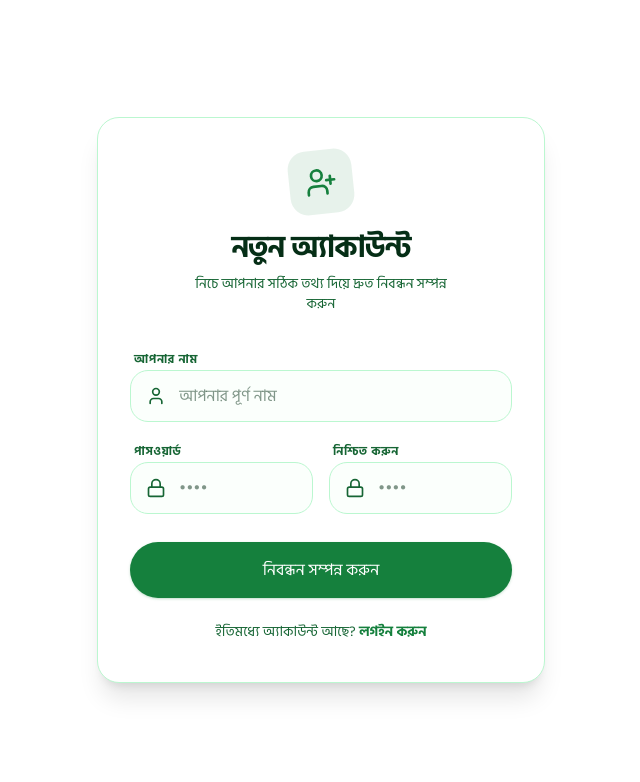
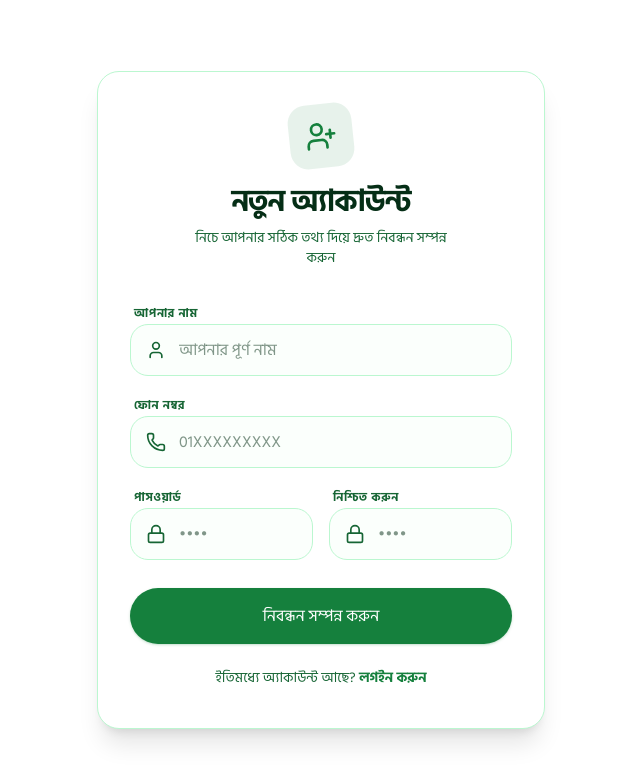
Before and after one commit to bogajoss/shop.examify.me, a Next.js app: page /register in a window 1280 px wide. Shown: the top 782 px of the page, without its empty margins (319-959 px from the left). Built offline with nearby package versions, Linux system fonts and the light colour scheme.

Commit message:
image issue fixed

```diff
--- a/src/app/register/page.tsx
+++ b/src/app/register/page.tsx
@@ -6,6 +6,7 @@ import {
   Copy,
   Loader2,
   Lock,
+  Phone,
   User as UserIcon,
   UserPlus,
 } from "lucide-react";
@@ -19,6 +20,7 @@ import { useAuth } from "@/context/AuthContext";
 export default function RegisterPage() {
   const [formData, setFormData] = useState({
     name: "",
+    phone: "",
     password: "",
     confirmPassword: "",
   });
@@ -64,7 +66,7 @@ export default function RegisterPage() {
     }
 
     try {
-      const generatedRoll = await signUp(formData.name, "", formData.password);
+      const generatedRoll = await signUp(formData.name, formData.phone, formData.password);
       setRegistrationSuccess({
         roll: generatedRoll,
         pass: formData.password,
@@ -184,6 +186,30 @@ export default function RegisterPage() {
               </div>
             </div>
 
+            <div className="space-y-1.5">
+              <label
+                htmlFor="phone"
+                className="text-xs font-bold uppercase tracking-wider text-muted-foreground ml-1"
+              >
+                ফোন নম্বর
+              </label>
+              <div className="relative group">
+                <div className="absolute left-4 top-1/2 -translate-y-1/2 text-muted-foreground group-focus-within:text-primary transition-colors">
+                  <Phone className="h-5 w-5" />
+                </div>
+                <input
+                  id="phone"
+                  type="tel"
+                  placeholder="01XXXXXXXXX"
+                  className="flex h-13 w-full rounded-2xl border border-border bg-muted/30 pl-12 pr-4 py-3 text-base focus:outline-none focus:ring-2 focus:ring-primary/20 focus:border-primary transition-all font-medium"
+                  value={formData.phone}
+                  onChange={handleChange}
+                  required
+                  disabled={loading}
+                />
+              </div>
+            </div>
+
             <div className="grid grid-cols-1 sm:grid-cols-2 gap-4">
               <div className="space-y-1.5">
                 <label
--- a/src/context/AuthContext.tsx
+++ b/src/context/AuthContext.tsx
@@ -32,7 +32,7 @@ interface AuthContextType {
   user: User | null;
   isLoading: boolean;
   login: (roll: string, pass: string) => Promise<void>;
-  register: (name: string, roll: string, pass: string) => Promise<string>;
+  register: (name: string, phone: string, pass: string) => Promise<string>;
   logout: () => Promise<void>;
   submitOrder: (
     course: Course,
@@ -136,7 +136,7 @@ export const AuthProvider: React.FC<{ children: React.ReactNode }> = ({
       return {
         id: userData.uid,
         name: userData.name,
-        phone: "N/A",
+        phone: userData.phone || "N/A",
         roll: userData.roll,
         enrolledBatches,
         enrolledCourses,
@@ -185,12 +185,26 @@ export const AuthProvider: React.FC<{ children: React.ReactNode }> = ({
 
   const login = useCallback(
     async (roll: string, pass: string) => {
-      const { data, error } = await supabase
+      let { data, error } = await supabase
         .from("users")
         .select("uid")
         .eq("roll", roll)
         .eq("pass", pass)
-        .single();
+        .maybeSingle();
+
+      if (!data) {
+        const { data: phoneData, error: phoneError } = await supabase
+          .from("users")
+          .select("uid")
+          .eq("phone", roll)
+          .eq("pass", pass)
+          .maybeSingle();
+
+        if (phoneData) {
+          data = phoneData;
+          error = phoneError;
+        }
+      }
 
       if (error || !data) {
         throw new Error("Invalid roll or password");
@@ -203,7 +217,7 @@ export const AuthProvider: React.FC<{ children: React.ReactNode }> = ({
   );
 
   const register = useCallback(
-    async (name: string, _roll: string, pass: string) => {
+    async (name: string, phone: string, pass: string) => {
       let attempts = 0;
       const maxAttempts = 5;
 
@@ -232,6 +246,7 @@ export const AuthProvider: React.FC<{ children: React.ReactNode }> = ({
           .from("users")
           .insert({
             name,
+            phone,
             roll: nextRoll,
             pass,
             enrolled_batches: [],
```
